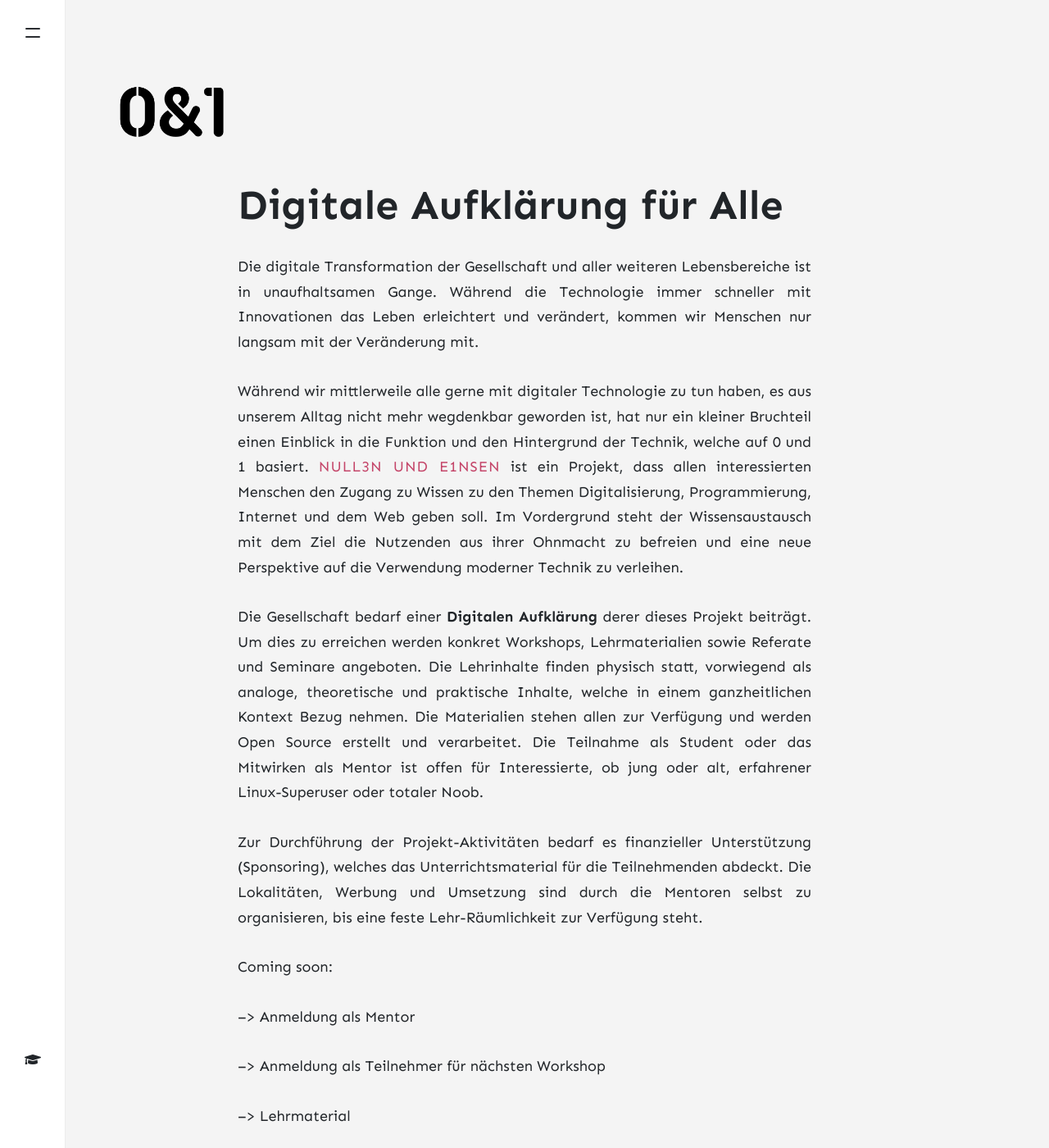
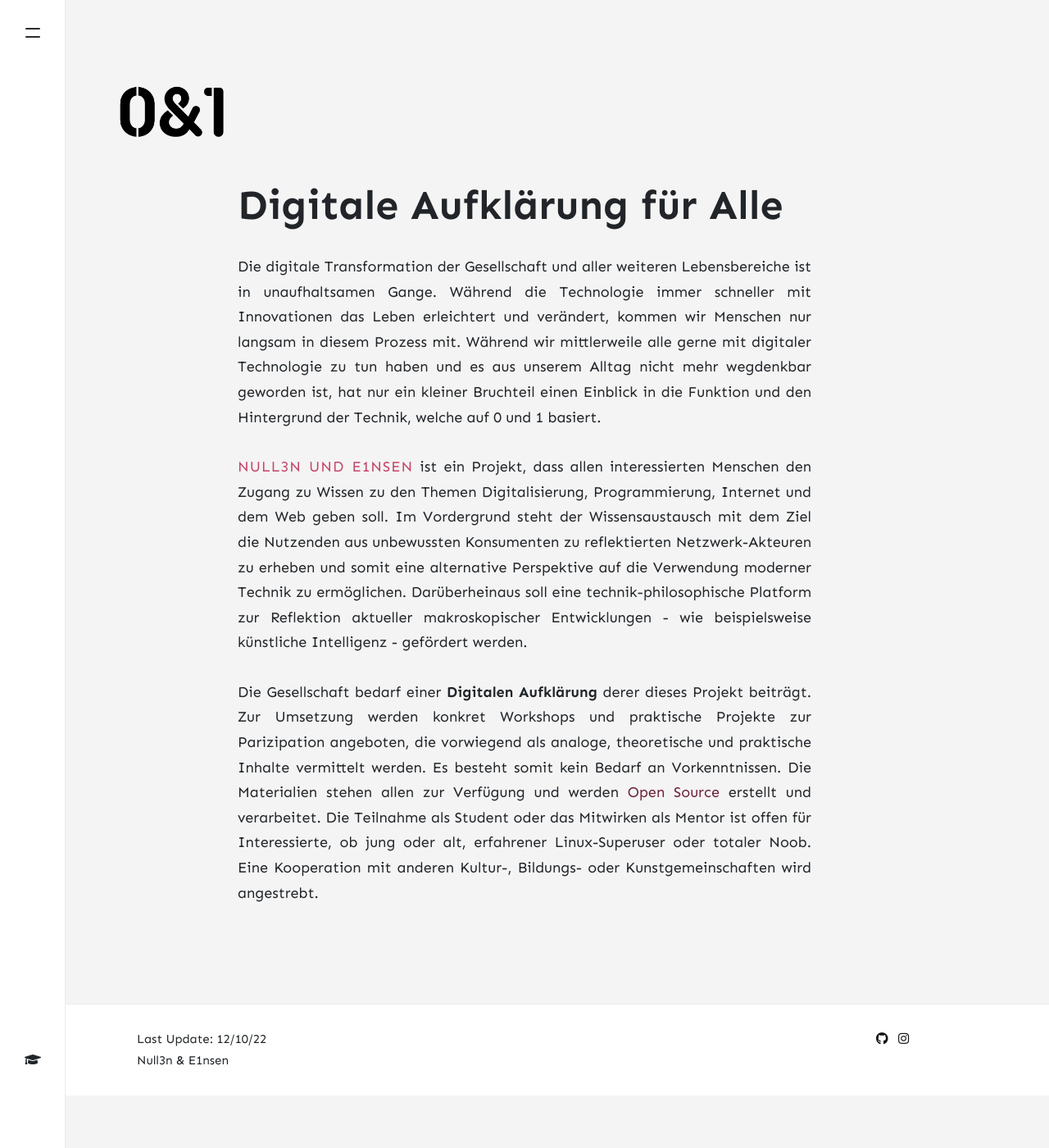
Before and after one commit to nullen-einsen/nullen-einsen.github.io, a Jekyll site: the page built from _pages/about.md, in a window 1280 px wide and 1400 px high. Shown: the whole window at 82% size. Built offline with Jekyll 4.4.1, drawn with Linux system fonts in a browser that asks for light colours; nearby versions of some CDN libraries; comment, search, counter and statistics services are not loaded.

Commit message:
Update about

```diff
--- a/_pages/about.md
+++ b/_pages/about.md
@@ -9,26 +9,13 @@ imageshadow: true
 
 Die digitale Transformation der Gesellschaft und aller weiteren Lebensbereiche ist in
 unaufhaltsamen Gange. Während die Technologie immer schneller mit Innovationen das
-Leben erleichtert und verändert, kommen wir Menschen nur langsam mit der Veränderung
-mit.
-
-Während wir mittlerweile alle gerne mit digitaler Technologie zu tun haben, es aus unserem
+Leben erleichtert und verändert, kommen wir Menschen nur langsam in diesem Prozess mit.
+Während wir mittlerweile alle gerne mit digitaler Technologie zu tun haben und es aus unserem
 Alltag nicht mehr wegdenkbar geworden ist, hat nur ein kleiner Bruchteil einen Einblick in
 die Funktion und den Hintergrund der Technik, welche auf 0 und 1 basiert.
+
 <span class="branding">Null3n und E1nsen</span> ist ein Projekt, dass allen interessierten Menschen den Zugang zu
 Wissen zu den Themen Digitalisierung, Programmierung, Internet und dem Web geben soll.
-Im Vordergrund steht der Wissensaustausch mit dem Ziel die Nutzenden aus ihrer
-Ohnmacht zu befreien und eine neue Perspektive auf die Verwendung moderner Technik zu
-verleihen.
+Im Vordergrund steht der Wissensaustausch mit dem Ziel die Nutzenden aus unbewussten Konsumenten zu reflektierten Netzwerk-Akteuren zu erheben und somit eine alternative Perspektive auf die Verwendung moderner Technik zu ermöglichen. Darüberheinaus soll eine technik-philosophische Platform zur Reflektion aktueller makroskopischer Entwicklungen - wie beispielsweise künstliche Intelligenz - gefördert werden.
 
-Die Gesellschaft bedarf einer <b>Digitalen Aufklärung</b> derer dieses Projekt beiträgt. Um dies zu erreichen werden konkret Workshops, Lehrmaterialien sowie Referate und Seminare angeboten. Die Lehrinhalte finden physisch statt, vorwiegend als analoge, theoretische und praktische Inhalte, welche in einem ganzheitlichen Kontext Bezug nehmen. Die Materialien stehen allen zur Verfügung und werden Open Source erstellt und verarbeitet. Die Teilnahme als Student oder das Mitwirken als Mentor ist offen für Interessierte, ob jung oder alt, erfahrener Linux-Superuser oder totaler Noob.
-
-Zur Durchführung der Projekt-Aktivitäten bedarf es finanzieller Unterstützung (Sponsoring), welches das Unterrichtsmaterial für die Teilnehmenden abdeckt. Die Lokalitäten, Werbung und Umsetzung sind durch die Mentoren selbst zu organisieren, bis eine feste Lehr-Räumlichkeit zur Verfügung steht.
-
-Coming soon:
-
---> Anmeldung als Mentor
-
---> Anmeldung als Teilnehmer für nächsten Workshop
-
---> Lehrmaterial
+Die Gesellschaft bedarf einer <b>Digitalen Aufklärung</b> derer dieses Projekt beiträgt. Zur Umsetzung werden konkret Workshops und praktische Projekte zur Parizipation angeboten, die vorwiegend als analoge, theoretische und praktische Inhalte vermittelt werden. Es besteht somit kein Bedarf an Vorkenntnissen. Die Materialien stehen allen zur Verfügung und werden [Open Source](https://github.com/nullen-einsen) erstellt und verarbeitet. Die Teilnahme als Student oder das Mitwirken als Mentor ist offen für Interessierte, ob jung oder alt, erfahrener Linux-Superuser oder totaler Noob. Eine Kooperation mit anderen Kultur-, Bildungs- oder Kunstgemeinschaften wird angestrebt.
```
